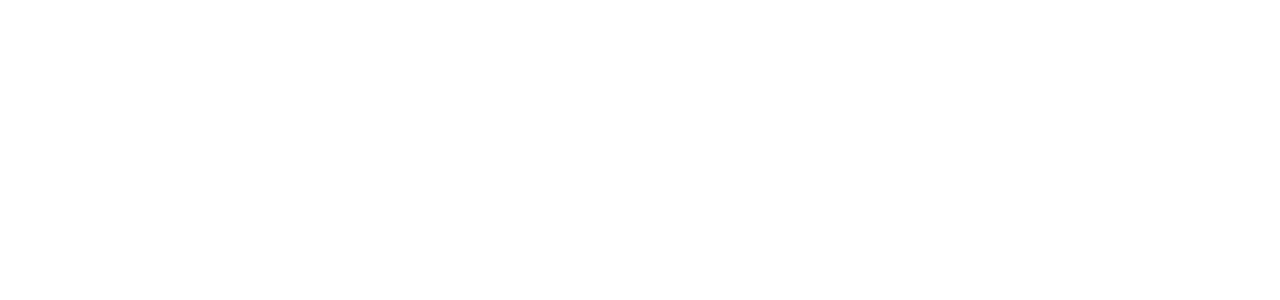
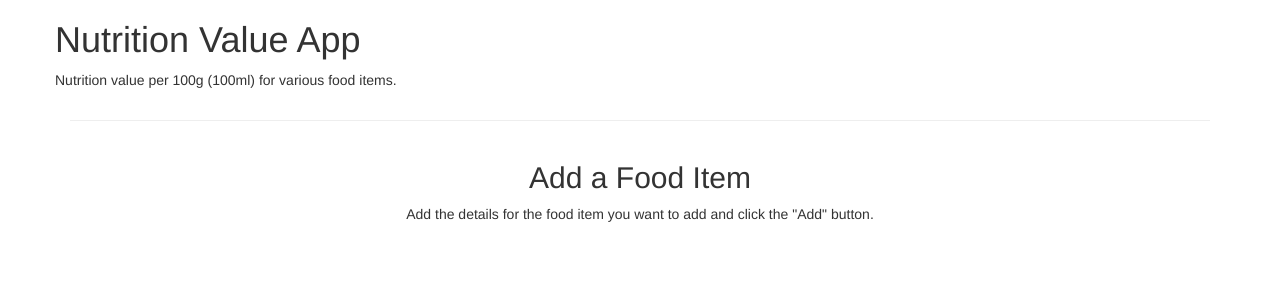
Before and after one commit to abonello/food_nutrition, a Flask app: page /add_food_item in a window 1280 px wide. Before the commit the part shown is empty. Shown: the top 300 px of the page. Run offline with Flask 2, Linux system fonts and the light colour scheme; some libraries are stand-ins or nearby versions.

Commit message:
Add food item route working.

```diff
--- a/templates/addfooditem.html
+++ b/templates/addfooditem.html
@@ -0,0 +1,13 @@
+{% extends "base.html" %}
+{% block content %}
+    <div class="row"> <!-- Heading for Accordion -->
+        <div class="col-md-12">
+            <div class="section-title text-center">
+                <h2>Add a Food Item</h2>
+                <span></span>
+                <p>Add the details for the food item you want to add and click the "Add" button.</p>
+            </div>
+        </div>
+    </div>
+
+{% endblock %}
--- a/templates/index.html
+++ b/templates/index.html
@@ -1,8 +1,5 @@
 {% extends "base.html" %}
 {% block content %}
-
-
-
 
     <div class="row"> <!-- Heading for Accordion -->
         <div class="col-md-12">
```
